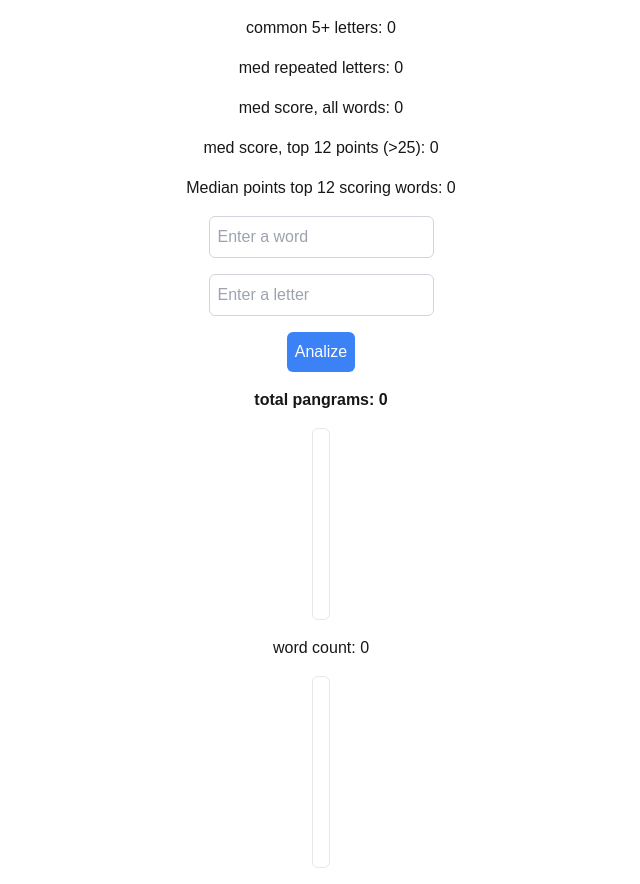
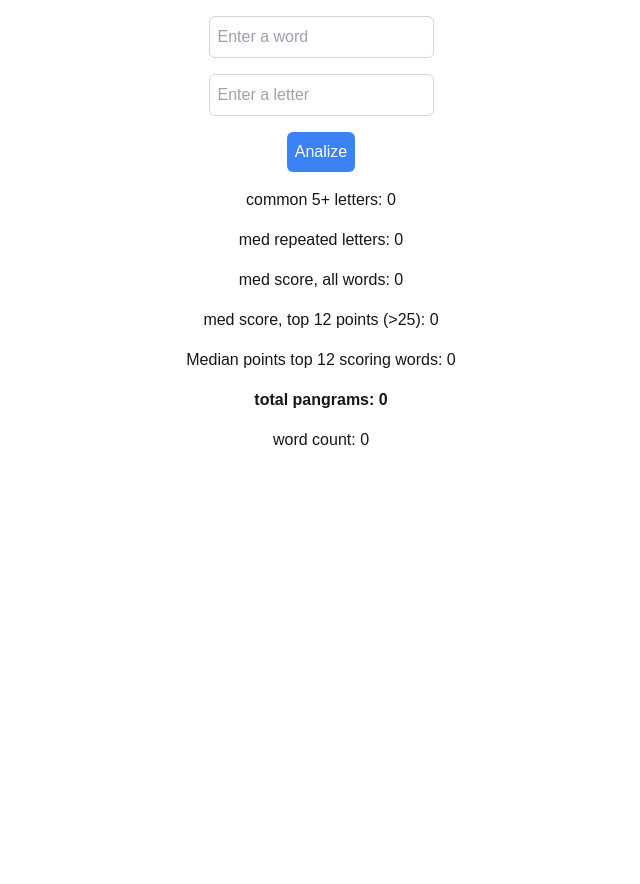
Before and after one commit to jbetancurfullstacklabs/prototype, a Next.js app: page / in a window 1280 px wide. Shown: the whole page, without its empty margins (319-959 px from the left). After the commit the page ends 800 px from the top, so only its background shows below. Built offline with nearby package versions, Linux system fonts and the light colour scheme.

Commit message:
first commit

```diff
--- a/app/page.tsx
+++ b/app/page.tsx
@@ -239,11 +239,6 @@ export default function Home() {
   return (
     <div>
       <div className="flex flex-col items-center space-y-4 p-4">
-        <div>common 5+ letters: {longWords}</div>
-        <div>med repeated letters: {medianValue}</div>
-        <div>med score, all words: {medianPoints}</div>
-        <div>med score, top 12 points (&gt;25): {medianPoints12}</div>
-        <div>Median points top 12 scoring words: {medianMaxPoints12}</div>
         <div>
           <input
             type="text"
@@ -269,9 +264,16 @@ export default function Home() {
           Analize
         </button>
 
+        <div>common 5+ letters: {longWords}</div>
+        <div>med repeated letters: {medianValue}</div>
+        <div>med score, all words: {medianPoints}</div>
+        <div>med score, top 12 points (&gt;25): {medianPoints12}</div>
+        <div>Median points top 12 scoring words: {medianMaxPoints12}</div>
+
         <div className="mt-4 font-semibold">
           total pangrams: {pangrams.length}
         </div>
+        {pangrams && pangrams.length > 0 && (
           <div className="mt-2 space-y-2 overflow-auto border rounded-md h-48 p-2">
             {pangrams.map((pangram, index) => (
               <div key={index} className="border-b border-gray-200 pb-2">
@@ -279,7 +281,11 @@ export default function Home() {
               </div>
             ))}
           </div>
+        )}
+
         <div>word count: {wordsWithLettersAndMainLetter.length}</div>
+        {wordsWithLettersAndMainLetter &&
+          wordsWithLettersAndMainLetter.length > 0 && (
             <div className="mt-2 space-y-2 overflow-auto border rounded-md h-48 p-2">
               {wordsWithLettersAndMainLetter.map((word, index) => (
                 <div key={index} className="border-b border-gray-200 pb-2">
@@ -287,6 +293,7 @@ export default function Home() {
                 </div>
               ))}
             </div>
+          )}
       </div>
     </div>
   );
```
Lines whose indentation alone changed are shown as unchanged.
